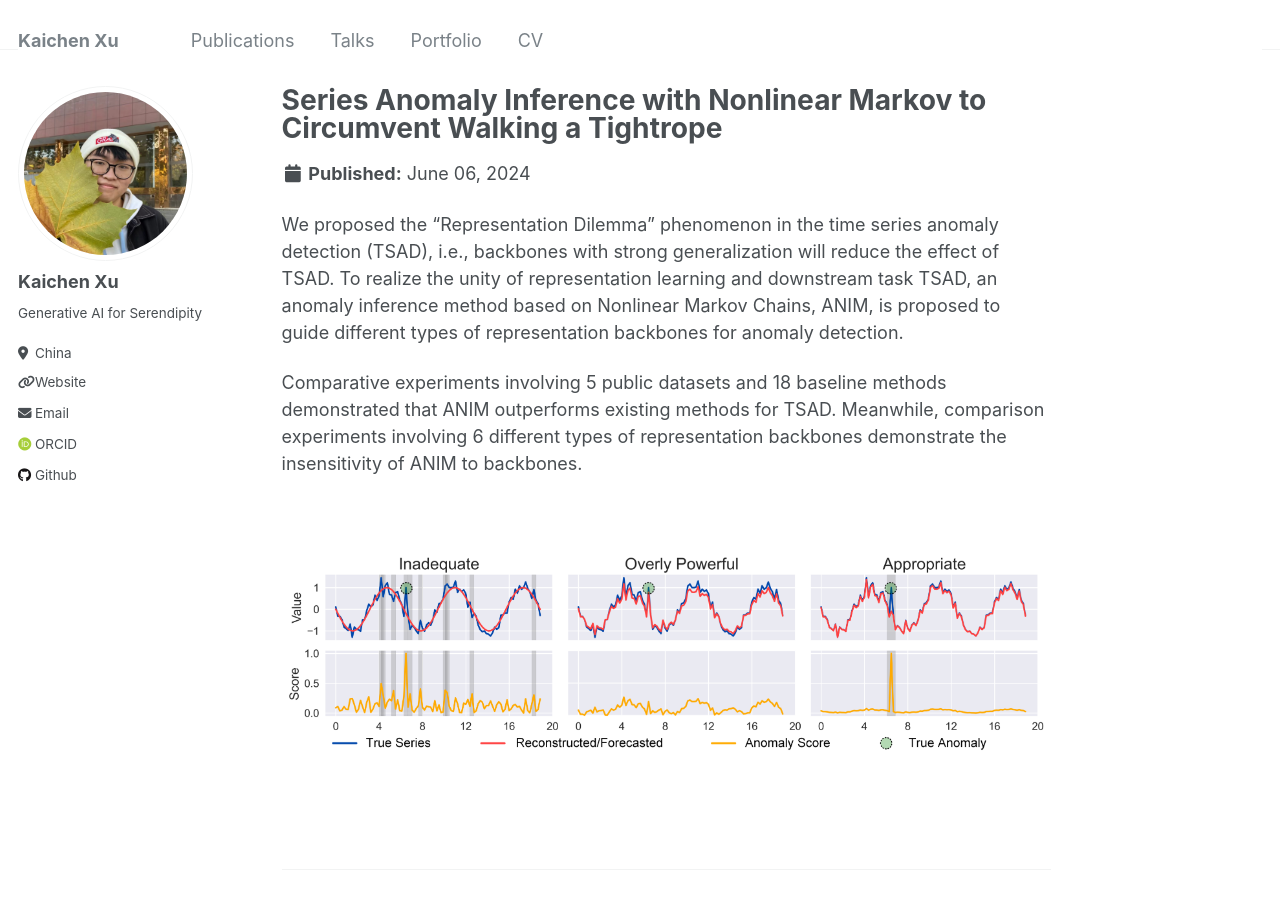
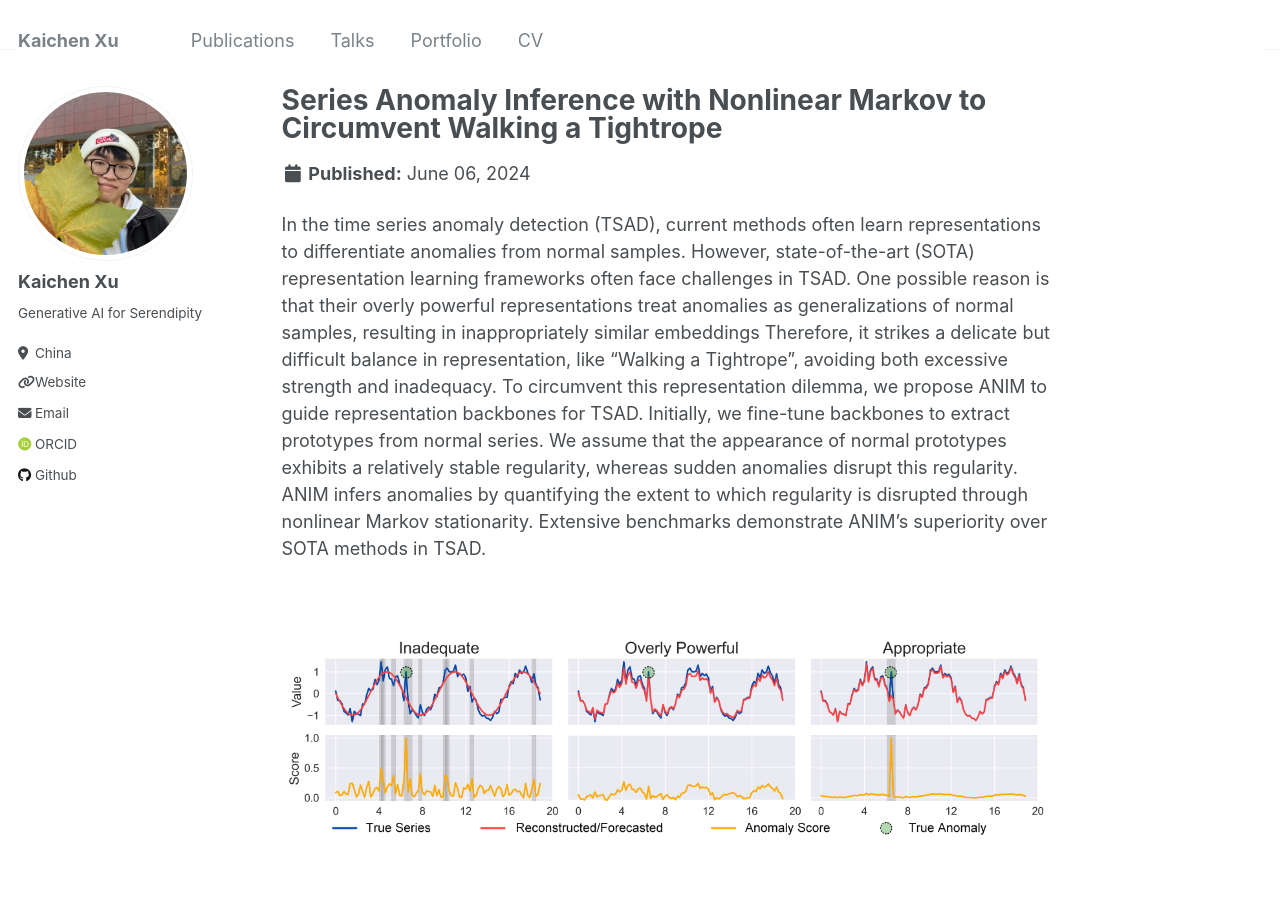
Before and after one commit to Catchxu/Catchxu.github.io, a Jekyll site: the page built from _portfolio/portfolio-1.md, in a window 1280 px wide and 900 px high. Built offline with Jekyll 4.4.1, drawn with Linux system fonts in a browser that asks for light colours; some web fonts are replaced.

Commit message:
Update portfolio

```diff
--- a/_portfolio/portfolio-1.md
+++ b/_portfolio/portfolio-1.md
@@ -4,9 +4,7 @@ excerpt: "<em>ANIM</em> is a novel probabilistic module based on Nonlinear Marko
 collection: portfolio
 ---
 
-We proposed the "Representation Dilemma" phenomenon in the time series anomaly detection (TSAD), i.e., backbones with strong generalization will reduce the effect of TSAD. To realize the unity of representation learning and downstream task TSAD, an anomaly inference method based on Nonlinear Markov Chains, ANIM, is proposed to guide different types of representation backbones for anomaly detection.
-
-Comparative experiments involving 5 public datasets and 18 baseline methods demonstrated that ANIM outperforms existing methods for TSAD. Meanwhile, comparison experiments involving 6 different types of representation backbones demonstrate the insensitivity of ANIM to backbones.
+In the time series anomaly detection (TSAD), current methods often learn representations to differentiate anomalies from normal samples. However, state-of-the-art (SOTA) representation learning frameworks often face challenges in TSAD. One possible reason is that their overly powerful representations treat anomalies as generalizations of normal samples, resulting in inappropriately similar embeddings Therefore, it strikes a delicate but difficult balance in representation, like "Walking a Tightrope", avoiding both excessive strength and inadequacy. To circumvent this representation dilemma, we propose ANIM to guide representation backbones for TSAD. Initially, we fine-tune backbones to extract prototypes from normal series. We assume that the appearance of normal prototypes exhibits a relatively stable regularity, whereas sudden anomalies disrupt this regularity. ANIM infers anomalies by quantifying the extent to which regularity is disrupted through nonlinear Markov stationarity. Extensive benchmarks demonstrate ANIM's superiority over SOTA methods in TSAD.
 
 <br/>
 <div align=center>
```
Also changed, not shown: _portfolio/portfolio-2.md (+2 -3 lines).
